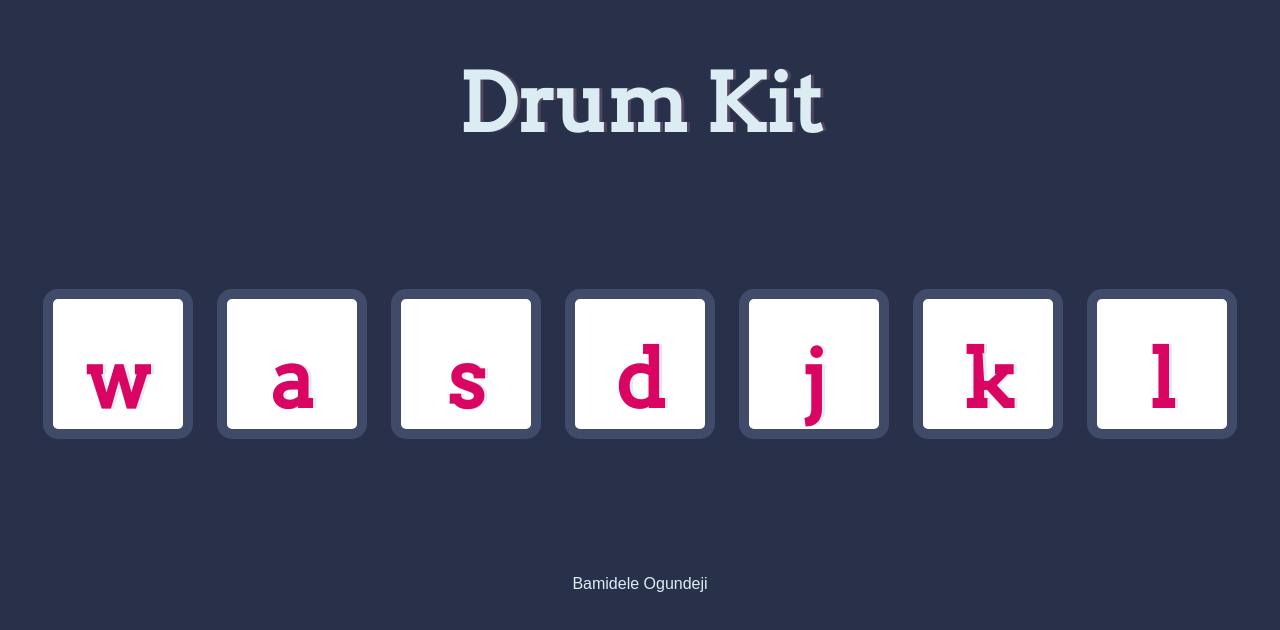
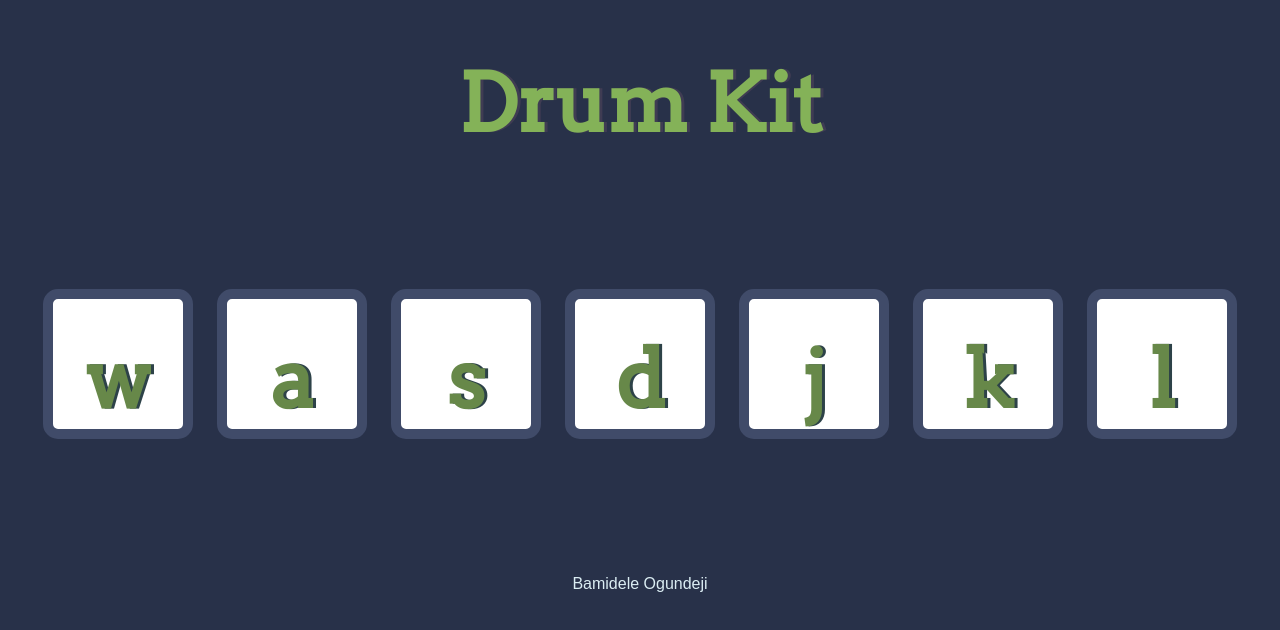
Before and after one commit to BondiBluu/Drum-Kit, a plain HTML site: page index.html in a window 1280 px wide. Drawn offline with Linux system fonts and the light colour scheme.

Commit message:
Update button color and text shadow in styles.css

```diff
--- a/index.html
+++ b/index.html
@@ -21,6 +21,8 @@
     <button class="l drum">l</button>
   </div>
 
+  <script src="index.js" charset="utf-8"></script>
+
 
   <footer>
     Bamidele Ogundeji
--- a/index.js
+++ b/index.js
@@ -0,0 +1,4 @@
+//selecting the button and adding an event listener that listens for a click event
+document.querySelector("button").addEventListener("click", function(){
+    alert("Button clicked");
+});
--- a/styles.css
+++ b/styles.css
@@ -5,9 +5,9 @@ body {
 
 h1 {
   font-size: 5rem;
-  color: #DBEDF3;
+  color: #84b258;
   font-family: "Arvo", cursive;
-  text-shadow: 3px 0 #e78fb637;
+  text-shadow: 3px 0 #93657a37;
 
 }
 
@@ -69,8 +69,8 @@ footer {
   font-family: 'Arvo', cursive;
   line-height: 2;
   font-weight: 900;
-  color: #DA0463;
-  text-shadow: 3px 0 #DBEDF3;
+  color: #678849;
+  text-shadow: 3px 0 #2d4248;
   border-radius: 15px;
   display: inline-block;
   width: 150px;
```
